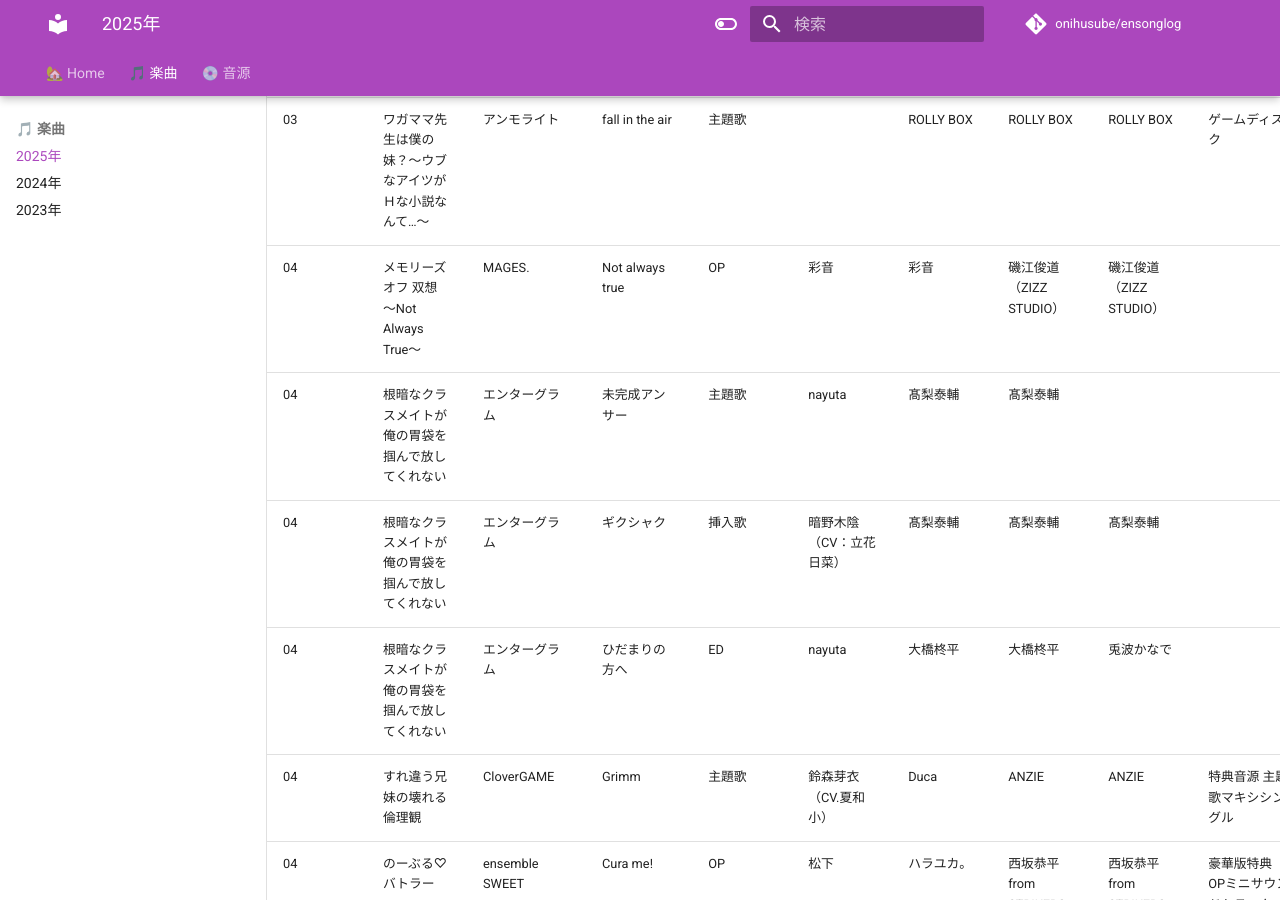
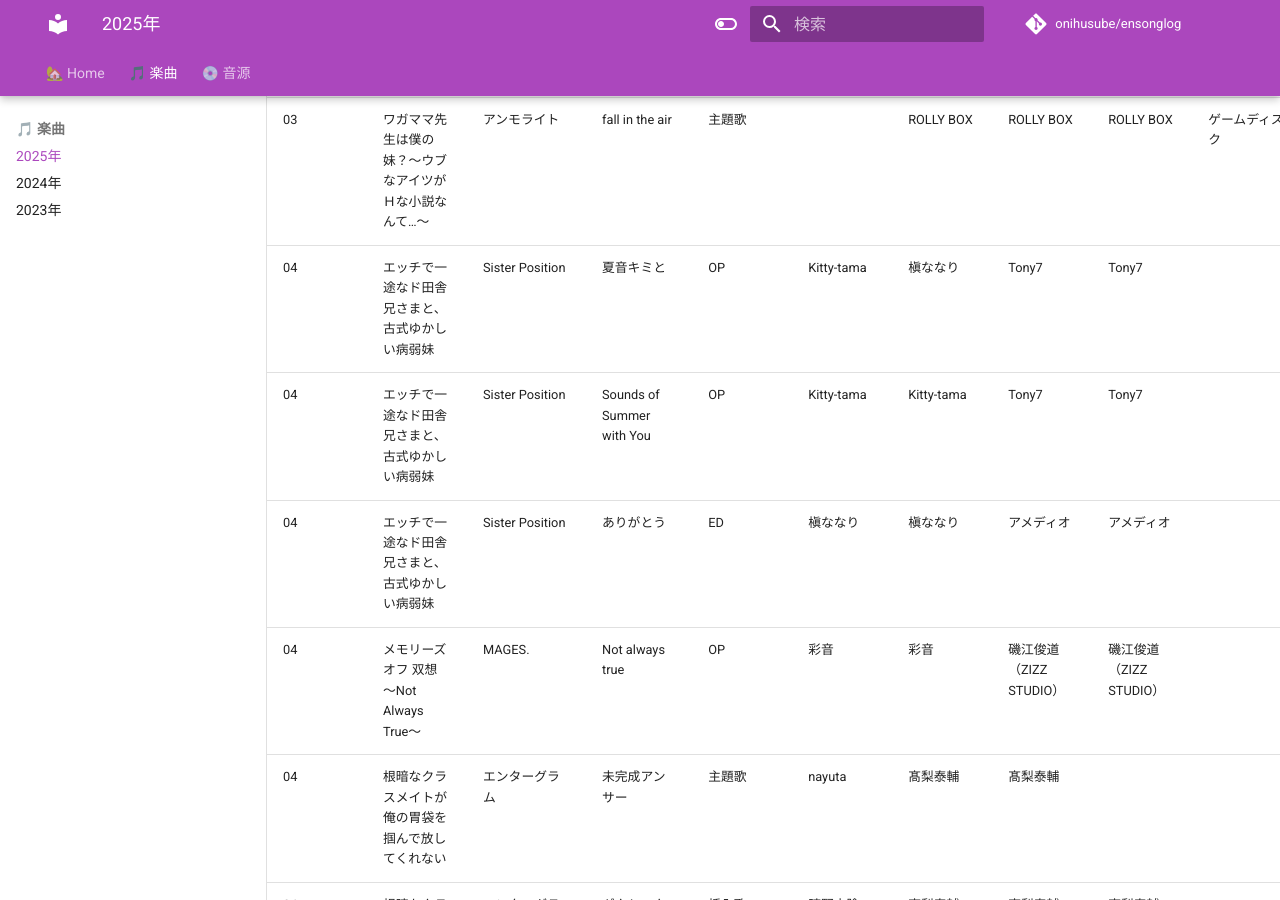
Before and after one commit to onihusube/ensonglog, an MkDocs documentation site: the page built from docs/2025/楽曲.md, in a window 1280 px wide and 900 px high, scrolled down 5902 px. Built offline with MkDocs 1.6.1 and Material for MkDocs 9.7.7, drawn with Linux system fonts in a browser that asks for light colours; emoji names are drawn with the system emoji font; comment, search, counter and statistics services are not loaded; some of the changed text lies outside the part shown.

Commit message:
ド田舎兄妹移動

```diff
--- a/docs/2025/楽曲.md
+++ b/docs/2025/楽曲.md
@@ -54,6 +54,9 @@
 | 03<!--/28--> | 僕に抱かれ喘ぐ妻は、他の男に抱かれた話を紡ぐ2 ～憂いの爆乳妻は他人棒で自信と肉欲を高ぶらせ、悦楽の華を咲かせる～  | ANIM.teamMM | 暴食-gluttony-  | OP | 有佐美ひより | 有佐美ひより  | masato | masato | 初回特典 録り下ろしボイスドラマ＆OP・EDテーマ | Guitar：Taichi Hasegawa  | |
 | 03<!--/28--> | 僕に抱かれ喘ぐ妻は、他の男に抱かれた話を紡ぐ2 ～憂いの爆乳妻は他人棒で自信と肉欲を高ぶらせ、悦楽の華を咲かせる～  | ANIM.teamMM |   | ED |  |   |  |  | 初回特典 録り下ろしボイスドラマ＆OP・EDテーマ |  | |
 | 03<!--/28--> | ワガママ先生は僕の妹？～ウブなアイツがＨな小説なんて…～ | アンモライト | fall in the air| 主題歌 | | ROLLY BOX | ROLLY BOX | ROLLY BOX | ゲームディスク | | [:rabbit:](https://chobit.cc/2s29i) |
+| 04<!--/01--> | エッチで一途なド田舎兄さまと、古式ゆかしい病弱妹 | Sister Position | 夏音キミと | OP | Kitty-tama | 槇ななり | Tony7 | Tony7 | | | [:fontawesome-brands-youtube:](https://www.youtube.com/watch?v=GxcfaitVqt8) [:fontawesome-brands-youtube:](https://youtu.be/pkukWM_lmJA) |
+| 04<!--/01--> | エッチで一途なド田舎兄さまと、古式ゆかしい病弱妹 | Sister Position | Sounds of Summer with You | OP | Kitty-tama | Kitty-tama | Tony7 | Tony7 | | 英語版 | [:fontawesome-brands-youtube:](https://www.youtube.com/watch?v=qRP5gw71bA0) [:fontawesome-brands-youtube:](https://youtube.com/watch?v=doxEwC6NErM) |
+| 04<!--/01--> | エッチで一途なド田舎兄さまと、古式ゆかしい病弱妹 | Sister Position | ありがとう | ED | 槇ななり | 槇ななり | アメディオ | アメディオ | | | [:fontawesome-brands-youtube:](https://www.youtube.com/watch?v=wSG366EavBU) [:fontawesome-brands-youtube:](https://www.youtube.com/watch?v=SkxCllIrK6s) |
 | 04<!--/10--> | メモリーズオフ 双想 ～Not Always True～ | MAGES. | Not always true | OP | 彩音 | 彩音 | 磯江俊道（ZIZZ STUDIO） | 磯江俊道（ZIZZ STUDIO） |  |  | [:fontawesome-brands-youtube:](https://youtu.be/cshX8Rss_xQ) |
 | 04<!--/24--> | 根暗なクラスメイトが俺の胃袋を掴んで放してくれない | エンターグラム | 未完成アンサー | 主題歌 | nayuta | 髙梨泰輔 | 髙梨泰輔 | | | | [:fontawesome-brands-youtube:](https://www.youtube.com/watch?v=u4ea5lB_NWA) |
 | 04<!--/24--> | 根暗なクラスメイトが俺の胃袋を掴んで放してくれない | エンターグラム | ギクシャク | 挿入歌 | 暗野木陰（CV：立花日菜） | 髙梨泰輔 | 髙梨泰輔 | 髙梨泰輔 | |  | [:fontawesome-brands-youtube:](https://www.youtube.com/watch?v=Co8wT5lAG7w) |
@@ -92,9 +95,6 @@
 | | Clover Reset | vividX | Clover Reset | 主題歌 | 白砂沙帆（CV. 立花茉鈴） | ShoichiroToko | ShoichiroToko | ShoichiroToko | | | [:fontawesome-brands-youtube:](https://www.youtube.com/watch?v=-vis2ox8tqE) |
 |  | 梦之彼方-fate prologue |  | 今はいいんだよ | 主題歌 | MIMI×kotoha |  |  |  |  |  |  |
 |  | 梦之彼方-fate prologue |  | 大好きだよ | キャラクターソング | のんです | のんです、菱爱 | 東の明るさ | 東の明るさ |  |  | [B站](https://bilibili.com/video/BV19H4y177hK/) |
-| | エッチで一途なド田舎兄さまと、古式ゆかしい病弱妹 | Sister Position | 夏音キミと | OP | Kitty-tama | 槇ななり | Tony7 | Tony7 | | | [:fontawesome-brands-youtube:](https://www.youtube.com/watch?v=GxcfaitVqt8) [:fontawesome-brands-youtube:](https://youtu.be/pkukWM_lmJA) |
-| | エッチで一途なド田舎兄さまと、古式ゆかしい病弱妹 | Sister Position | Sounds of Summer with You | OP | Kitty-tama | Kitty-tama | Tony7 | Tony7 | | 英語版 | [:fontawesome-brands-youtube:](https://www.youtube.com/watch?v=qRP5gw71bA0) [:fontawesome-brands-youtube:](https://youtube.com/watch?v=doxEwC6NErM) |
-|  | エッチで一途なド田舎兄さまと、古式ゆかしい病弱妹 | Sister Position | ありがとう | ED | 槇ななり | 槇ななり | アメディオ | アメディオ | | | [:fontawesome-brands-youtube:](https://www.youtube.com/watch?v=wSG366EavBU) [:fontawesome-brands-youtube:](https://www.youtube.com/watch?v=SkxCllIrK6s) |
 | | 透明的她与真实的我 | Kawayi play | 透明的她 | 主題曲 | | | | | | | |
 | | 花束を君に贈ろう-Kinsenka- | フロントウイング／ブシロード | あなたの記憶の中で | 主題歌 | 上杉真央 | 桑島由一 | 藤間仁 | 藤間仁 |　[Linkfire](https://lnk.to/Mao_Uesugi_Zero_Ignition_ep) | | [:fontawesome-brands-youtube:](https://youtu.be/SHQekt3inMM) [:fontawesome-brands-youtube:](https://www.youtube.com/watch?v=LWKH--cq9Ys) |
 | | 初恋マスターアップ | | アンルート | | くるみ | くるみ | くるみ | | | | [:fontawesome-brands-youtube:](https://youtu.be/fLB0kt4RFqg) |
```
